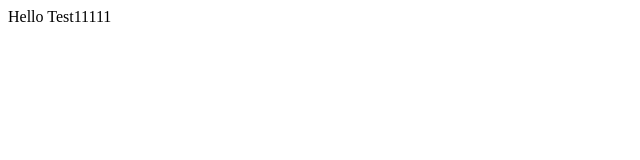
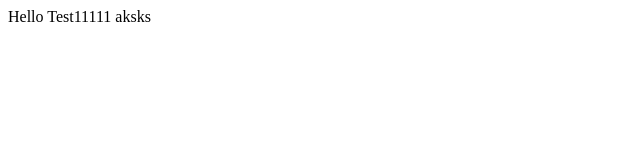
Before and after one commit to thanapol-asv/test, a plain HTML site: page index.html in a window 1280 px wide. Shown: the full height of the page, 0-640 px from the left. Drawn offline with Linux system fonts and the light colour scheme.

Commit message:
2 update

```diff
--- a/index.html
+++ b/index.html
@@ -9,5 +9,6 @@
 <body>
     Hello
     Test11111
+    aksks
 </body>
 </html>
```
